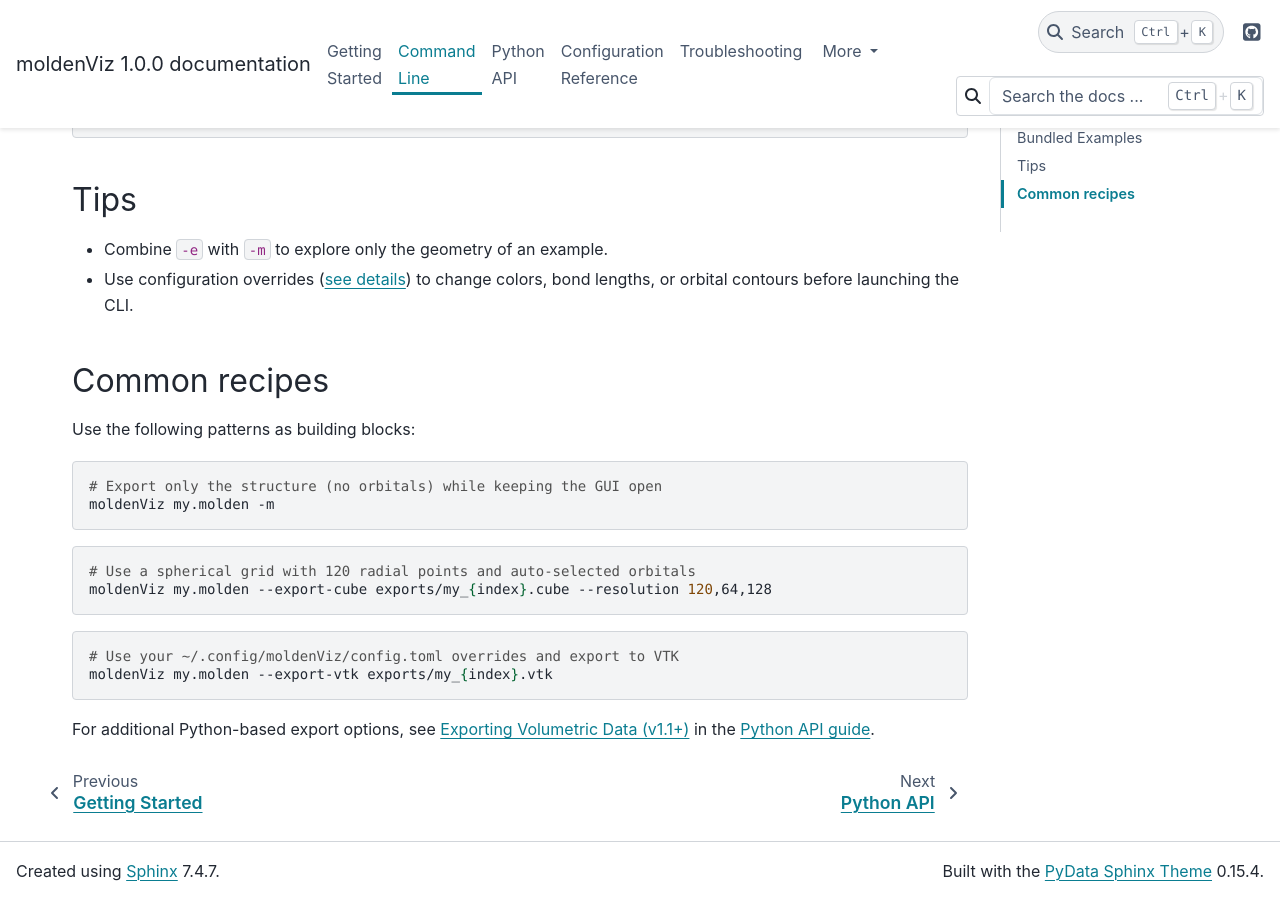
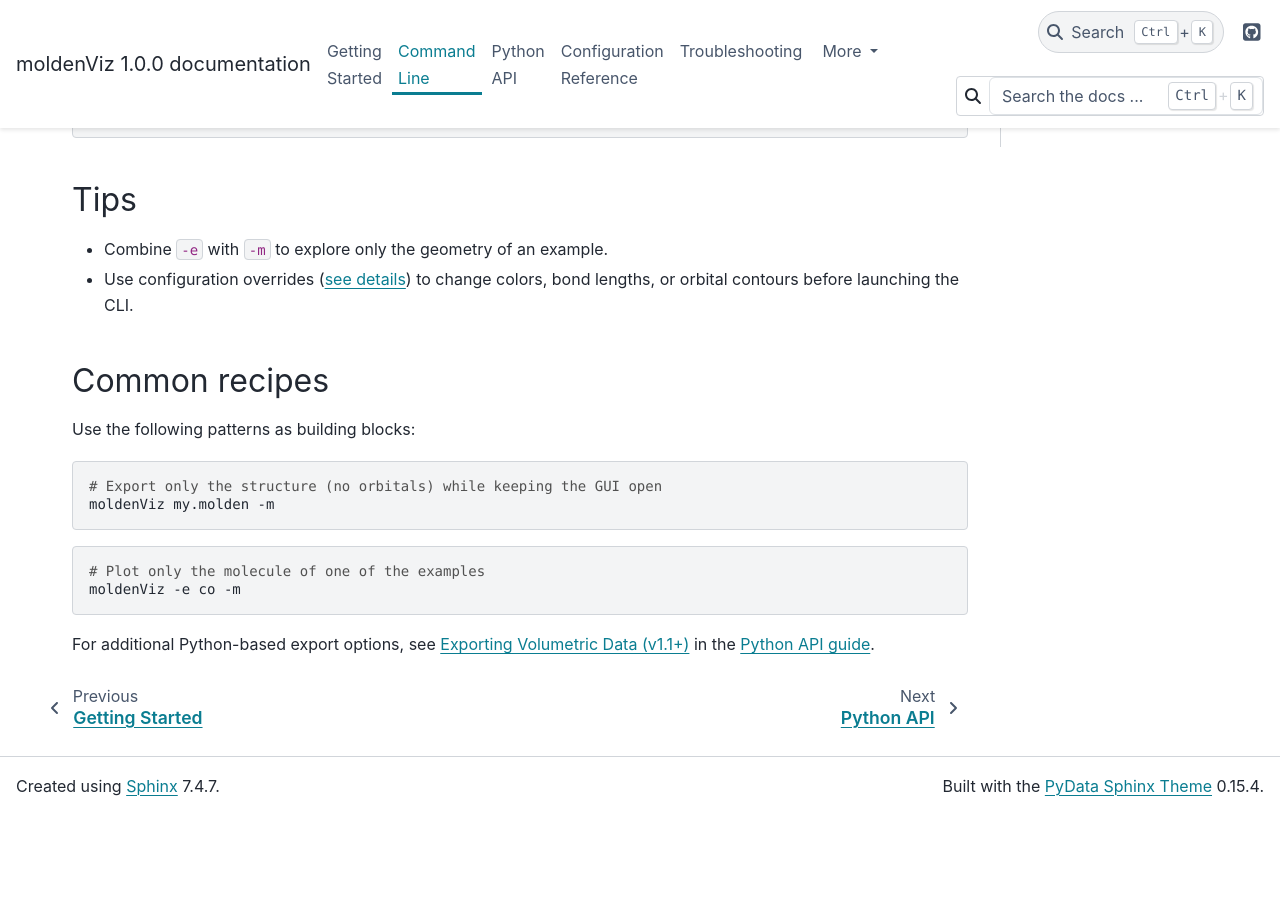
Before and after one commit to Faria22/moldenViz, a Sphinx documentation site: the page built from docs/source/cli-guide.rst, in a window 1280 px wide and 900 px high, scrolled down 1100 px. Built offline with Sphinx 7.4.7 and the PyData theme 0.15.4, drawn with Linux system fonts in a browser that asks for light colours; after the commit the page ends 1915 px from its top, so only the background shows below that.

Commit message:
Update docs/source/cli-guide.rst

```diff
--- a/docs/source/cli-guide.rst
+++ b/docs/source/cli-guide.rst
@@ -67,12 +67,7 @@
 
 .. code-block:: bash
 
-   # Use a spherical grid with 120 radial points and auto-selected orbitals
-   moldenViz my.molden --export-cube exports/my_{index}.cube --resolution 120,64,128
-
-.. code-block:: bash
-
-   # Use your ~/.config/moldenViz/config.toml overrides and export to VTK
-   moldenViz my.molden --export-vtk exports/my_{index}.vtk
+   # Plot only the molecule of one of the examples
+   moldenViz -e co -m
 
 For additional Python-based export options, see :ref:`exporting-from-python` in the :doc:`Python API guide <python-api>`.
```
